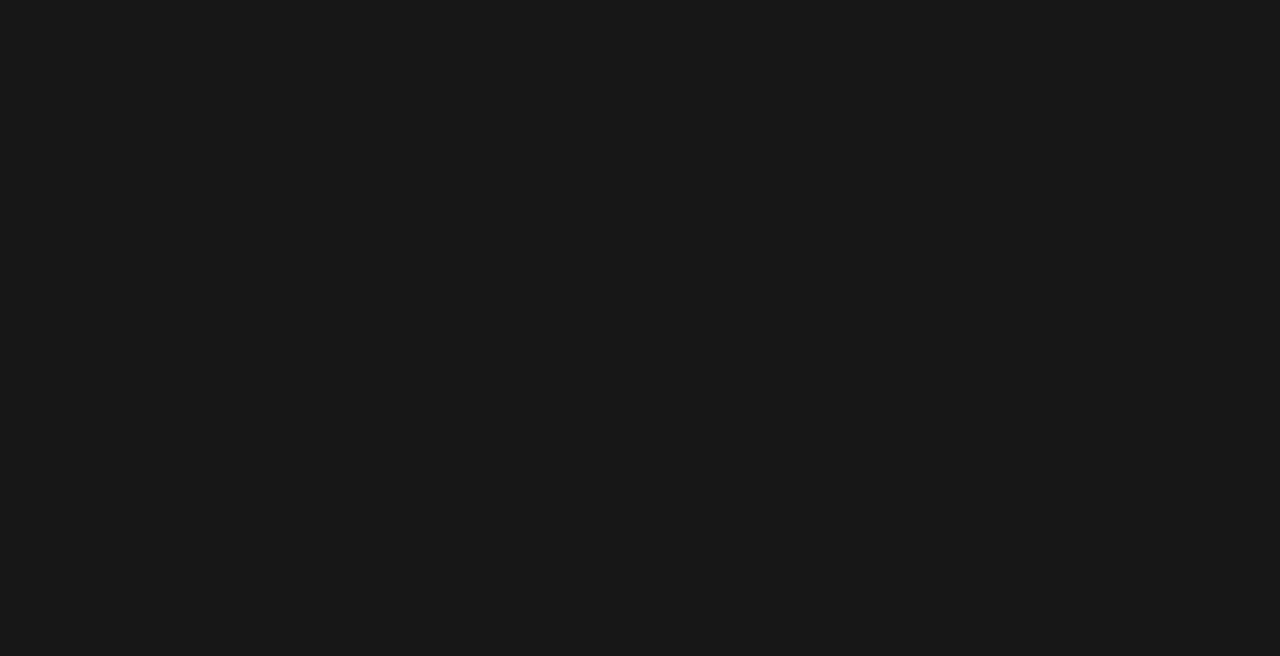
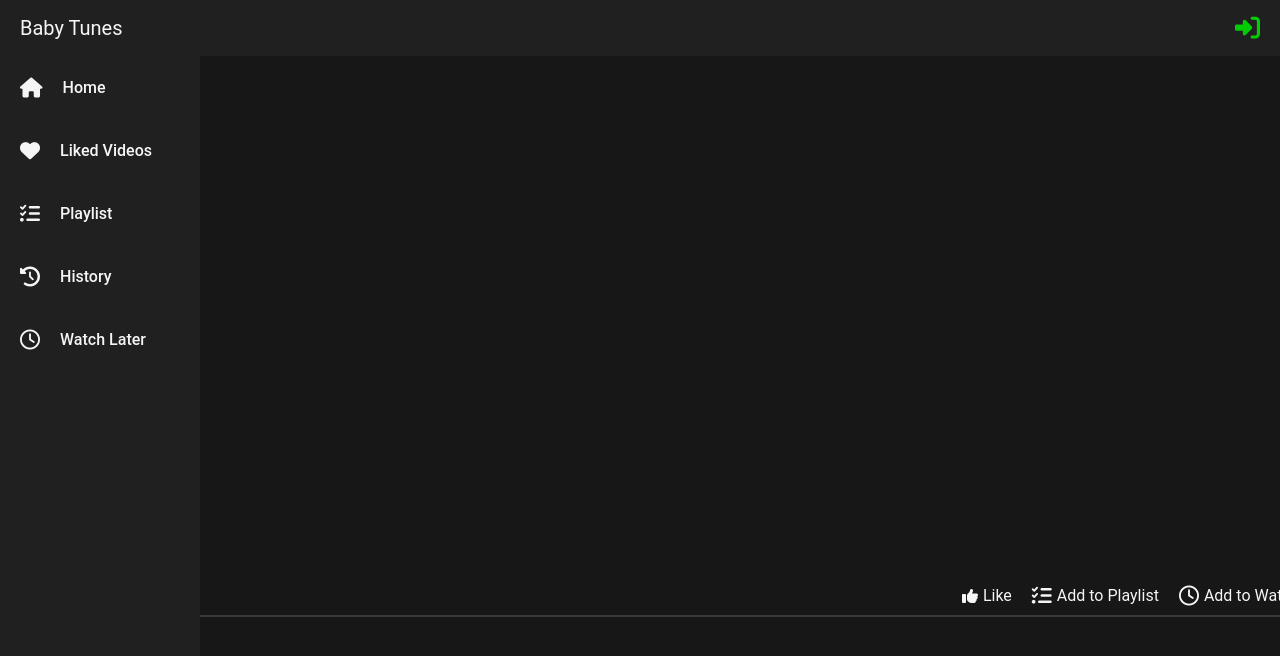
Before and after one commit to irajbhinde/babytunes, a React (Create React App) app: page /video/1 in a window 1280 px wide. Before the commit this address had no page. Shown: the top 656 px of the page. Built offline with nearby package versions, Linux system fonts and the light colour scheme; what miragejs would draw is missing.

Commit message:
feat : video page+card, changes in videos.js

```diff
--- a/package.json
+++ b/package.json
@@ -11,6 +11,7 @@
     "mockman-js": "^1.1.5",
     "react": "^18.1.0",
     "react-dom": "^18.1.0",
+    "react-player": "^2.10.1",
     "react-router-dom": "^6.3.0",
     "react-scripts": "5.0.1",
     "uuid": "^8.3.2"
--- a/src/Components/Cards/Cards.jsx
+++ b/src/Components/Cards/Cards.jsx
@@ -1,6 +1,6 @@
 import "./cards.css";
 import "../../Utils/styles.css";
-import { Link, useNavigate } from "react-router-dom";
+import { Link, useNavigate, useParams } from "react-router-dom";
 import { useState } from "react";
 import { useVideo, useAuth, useFeatures } from "../context/index";
 import {
@@ -10,6 +10,7 @@ import {
   deleteVideoFromPlaylist,
 } from "../../Utils/videoPage-functions";
 import { PlayListModal } from "../index";
+import ReactPlayer from "react-player";
 
 export const CategoryCard = ({ navigationByCategory, category }) => {
   const { categoryName, _id, image } = category;
@@ -42,6 +43,10 @@ export const VideoListingCard = ({ video }) => {
     <>
       <div key={_id} className="videolisting-cards">
         <img
+          onClick={() => {
+            featureDispatch({ type: "SET_VIDEO", payload: video });
+            navigate(`/video/${_id}`);
+          }}
           className="videolisting_img"
           src="https://i.ytimg.com/vi/f013dR_y7DI/hqdefault.jpg?s…RUAAIhCGAE=&rs=AOn4CLCmmUMogcnMu2KFfSuEnC-AN0plmw"
           alt="error"
@@ -200,3 +205,35 @@ export const PlaylistVideoCard = ({ video, playlistId }) => {
     </div>
   );
 };
+
+export const VideoPlayerCard = () => {
+  const { featureState } = useFeatures();
+  const { currentVideo } = featureState;
+  const { url, title, creator, description } = currentVideo;
+  return (
+    <div className="video-container flex_c">
+      <ReactPlayer width="120rem" height="45rem" controls={true} url={url} />
+      <div className="videoDescription-container flex_r">{title}</div>
+      <div className="video-features flex_r">
+        <div className="video-creator">{creator}</div>
+        <div className="video-functions flex_r">
+          <div className="flex_r cursor-pointer">
+            <i className="fa-solid fa-thumbs-up"></i>
+            <p>Like</p>
+          </div>
+          <div className="flex_r cursor-pointer">
+            <i className="fa-solid fa-list-check fa-lg"></i>
+            <p>Add to Playlist</p>
+          </div>
+          <div className="flex_r cursor-pointer">
+            <i className="fa-regular fa-clock fa-lg"></i>
+            <p>Add to Watch Later</p>
+          </div>
+        </div>
+      </div>
+      <div className="video-description">
+        <p>{description}</p>
+      </div>
+    </div>
+  );
+};
--- a/src/Components/Cards/cards.css
+++ b/src/Components/Cards/cards.css
@@ -99,6 +99,7 @@
   font-size: 1.6rem;
   padding-top: 1rem;
   display: flex;
+  gap: 0.5rem;
 }
 
 .kebab-menu {
--- a/src/Components/index.js
+++ b/src/Components/index.js
@@ -4,6 +4,7 @@ import {
   VideoListingCard,
   PlaylistCard,
   PlaylistVideoCard,
+  VideoPlayerCard
 } from "./Cards/Cards";
 import Nav from "../Components/Nav/Nav";
 import Chips from "../Components/Chips/Chips";
@@ -26,4 +27,5 @@ export {
   PlaylistCard,
   PlaylistVideoCard,
   CreateNewPlaylistModal,
+  VideoPlayerCard
 };
--- a/src/backend/db/videos.js
+++ b/src/backend/db/videos.js
@@ -6,145 +6,161 @@ export const videos = [
   {
     _id: uuid(),
     categoryName: "Music",
-    title: "Music Title Goes Here",
+    title: "Twinkle Twinkle Little Star",
     description:
       "At vero eos et accusamus et iusto odio dignissimos ducimus qui blanditiis praesentium voluptatum deleniti atque corrupti quos dolores et quas molestias excepturi sint occaecati cupiditate non provident, similique sunt in culpa qui officia deserunt mollitia animi, id est laborum et dolorum fuga.",
     creator: "Soham Shah",
+    url: "https://www.youtube.com/watch?v=hqzvHfy-Ij0",
     bottom: false,
   },
   {
     _id: uuid(),
     categoryName: "Music",
-    title: "Music Title Goes Here",
+    title: "Bal Ganesh - Naache Dhin Dhin",
     creator: "Sentdex",
     description:
       "At vero eos et accusamus et iusto odio dignissimos ducimus qui blanditiis praesentium voluptatum deleniti atque corrupti quos dolores et quas molestias excepturi sint occaecati cupiditate non provident, similique sunt in culpa qui officia deserunt mollitia animi, id est laborum et dolorum fuga.",
     bottom: false,
+    url: "https://www.youtube.com/watch?v=r3OKRsAUcbI",
   },
   {
     _id: uuid(),
     categoryName: "TV_Shows",
-    title: "TV Show Title Goes Here",
+    title: "Tom & Jerry",
     creator: "Sentdex",
     description:
       "At vero eos et accusamus et iusto odio dignissimos ducimus qui blanditiis praesentium voluptatum deleniti atque corrupti quos dolores et quas molestias excepturi sint occaecati cupiditate non provident, similique sunt in culpa qui officia deserunt mollitia animi, id est laborum et dolorum fuga.",
     bottom: false,
+    url: "https://www.youtube.com/watch?v=t0Q2otsqC4I",
   },
   {
     _id: uuid(),
     categoryName: "TV_Shows",
-    title: "TV Show Title Goes Here",
+    title: "Mickey and Donald Have a Farm 🚜",
     creator: "Sentdex",
     description:
       "At vero eos et accusamus et iusto odio dignissimos ducimus qui blanditiis praesentium voluptatum deleniti atque corrupti quos dolores et quas molestias excepturi sint occaecati cupiditate non provident, similique sunt in culpa qui officia deserunt mollitia animi, id est laborum et dolorum fuga.",
     bottom: false,
+    url: "https://www.youtube.com/watch?v=XOnHtStmbCI",
   },
   {
     _id: uuid(),
     categoryName: "Learning",
-    title: "Learning Title Goes Here",
+    title: "Pre School Learning For Kids",
     creator: "Sentdex",
     description:
       "At vero eos et accusamus et iusto odio dignissimos ducimus qui blanditiis praesentium voluptatum deleniti atque corrupti quos dolores et quas molestias excepturi sint occaecati cupiditate non provident, similique sunt in culpa qui officia deserunt mollitia animi, id est laborum et dolorum fuga.",
     bottom: false,
+    url: "https://www.youtube.com/watch?v=kCHeKc2R96o",
   },
   {
     _id: uuid(),
     categoryName: "Cartoon",
-    title: "Cartoon Title Goes Here",
+    title: "Phonics Song with TWO Words - A For Apple - ABC Alphabet Songs",
     creator: "Sentdex",
     description:
       "At vero eos et accusamus et iusto odio dignissimos ducimus qui blanditiis praesentium voluptatum deleniti atque corrupti quos dolores et quas molestias excepturi sint occaecati cupiditate non provident, similique sunt in culpa qui officia deserunt mollitia animi, id est laborum et dolorum fuga.",
     bottom: false,
+    url: "https://www.youtube.com/watch?v=hq3yfQnllfQ",
   },
   {
     _id: uuid(),
     categoryName: "Cartoon",
-    title: "Cartoon Title Goes Here",
+    title: "लकड़ी की काठी | Lakdi ki kathi | Popular Hindi Children Songs",
     creator: "Sentdex",
     description:
       "At vero eos et accusamus et iusto odio dignissimos ducimus qui blanditiis praesentium voluptatum deleniti atque corrupti quos dolores et quas molestias excepturi sint occaecati cupiditate non provident, similique sunt in culpa qui officia deserunt mollitia animi, id est laborum et dolorum fuga.",
     bottom: false,
+    url: "https://www.youtube.com/watch?v=3bLfzgZ-wO8",
   },
   {
     _id: uuid(),
     categoryName: "Sports",
-    title: "Sports Title Goes Here",
+    title: "Names of Sports for Kids in English",
     creator: "Sentdex",
     description:
       "At vero eos et accusamus et iusto odio dignissimos ducimus qui blanditiis praesentium voluptatum deleniti atque corrupti quos dolores et quas molestias excepturi sint occaecati cupiditate non provident, similique sunt in culpa qui officia deserunt mollitia animi, id est laborum et dolorum fuga.",
     bottom: false,
+    url: "https://www.youtube.com/watch?v=yZUeOF1UAk8",
   },
   {
     _id: uuid(),
     categoryName: "Sports",
-    title: "Sports Title Goes Here",
+    title: "Vlad and Nikita play sports and want to be strong",
     creator: "Sentdex",
     description:
       "At vero eos et accusamus et iusto odio dignissimos ducimus qui blanditiis praesentium voluptatum deleniti atque corrupti quos dolores et quas molestias excepturi sint occaecati cupiditate non provident, similique sunt in culpa qui officia deserunt mollitia animi, id est laborum et dolorum fuga.",
     bottom: false,
+    url: "https://www.youtube.com/watch?v=Ij7k1ozU6l0",
   },
   {
     _id: uuid(),
     categoryName: "Learning",
-    title: "Learning Title Goes Here",
+    title: "ChuChu TV Numbers Song",
     creator: "Sentdex",
     description:
       "At vero eos et accusamus et iusto odio dignissimos ducimus qui blanditiis praesentium voluptatum deleniti atque corrupti quos dolores et quas molestias excepturi sint occaecati cupiditate non provident, similique sunt in culpa qui officia deserunt mollitia animi, id est laborum et dolorum fuga.",
     bottom: false,
+    url: "https://www.youtube.com/watch?v=fHqjNHxmB7c",
   },
   {
     _id: uuid(),
     categoryName: "Music",
-    title: "Music Title Goes Here",
+    title: "Johny Johny Yes Papa 👶",
     creator: "Sentdex",
     description:
       "At vero eos et accusamus et iusto odio dignissimos ducimus qui blanditiis praesentium voluptatum deleniti atque corrupti quos dolores et quas molestias excepturi sint occaecati cupiditate non provident, similique sunt in culpa qui officia deserunt mollitia animi, id est laborum et dolorum fuga.",
     bottom: false,
+    url: "https://www.youtube.com/watch?v=F4tHL8reNCs",
   },
   {
     _id: uuid(),
     categoryName: "Music",
-    title: "Neural Networks from Scratch - P.1 Intro and Neuron Code",
+    title: "Baby Shark Dance",
     creator: "Sentdex",
     description:
       "At vero eos et accusamus et iusto odio dignissimos ducimus qui blanditiis praesentium voluptatum deleniti atque corrupti quos dolores et quas molestias excepturi sint occaecati cupiditate non provident, similique sunt in culpa qui officia deserunt mollitia animi, id est laborum et dolorum fuga.",
     bottom: false,
+    url: "youtube.com/watch?v=XqZsoesa55w",
   },
   {
     _id: uuid(),
     categoryName: "TV Shows",
-    title: "Neural Networks from Scratch - P.1 Intro and Neuron Code",
+    title: "Minions Mini Movie",
     creator: "Sentdex",
     description:
       "At vero eos et accusamus et iusto odio dignissimos ducimus qui blanditiis praesentium voluptatum deleniti atque corrupti quos dolores et quas molestias excepturi sint occaecati cupiditate non provident, similique sunt in culpa qui officia deserunt mollitia animi, id est laborum et dolorum fuga.",
     bottom: true,
+    url: "https://www.youtube.com/watch?v=sL3kLxsy-Lg",
   },
   {
     _id: uuid(),
     categoryName: "Cartoon",
-    title: "Neural Networks from Scratch - P.1 Intro and Neuron Code",
+    title: "Minions Banana Happy Birthday Funny Cartoon",
     creator: "Sentdex",
     description:
       "At vero eos et accusamus et iusto odio dignissimos ducimus qui blanditiis praesentium voluptatum deleniti atque corrupti quos dolores et quas molestias excepturi sint occaecati cupiditate non provident, similique sunt in culpa qui officia deserunt mollitia animi, id est laborum et dolorum fuga.",
     bottom: true,
+    url: "https://www.youtube.com/watch?v=ffSFo0__NO0",
   },
   {
     _id: uuid(),
     categoryName: "Learning",
-    title: "Neural Networks from Scratch - P.1 Intro and Neuron Code",
+    title: "ABC SONG | ABC Songs for Children",
     creator: "Sentdex",
     description:
       "At vero eos et accusamus et iusto odio dignissimos ducimus qui blanditiis praesentium voluptatum deleniti atque corrupti quos dolores et quas molestias excepturi sint occaecati cupiditate non provident, similique sunt in culpa qui officia deserunt mollitia animi, id est laborum et dolorum fuga.",
     bottom: true,
+    url: "https://www.youtube.com/watch?v=_UR-l3QI2nE",
   },
   {
     _id: uuid(),
     categoryName: "Music",
-    title: "Neural Networks from Scratch - P.1 Intro and Neuron Code",
+    title: "Bath Song",
     creator: "Sentdex",
     description:
       "At vero eos et accusamus et iusto odio dignissimos ducimus qui blanditiis praesentium voluptatum deleniti atque corrupti quos dolores et quas molestias excepturi sint occaecati cupiditate non provident, similique sunt in culpa qui officia deserunt mollitia animi, id est laborum et dolorum fuga.",
     bottom: true,
+    url: "https://www.youtube.com/watch?v=WRVsOCh907o",
   },
 ];
--- a/src/pages/Routes/Router.jsx
+++ b/src/pages/Routes/Router.jsx
@@ -7,6 +7,7 @@ import {
   WatchLaterVideos,
   PlaylistPage,
   PlaylistVideos,
+  VideoPage
 } from "../index";
 import SignupPage from "../Signup Page/SignupPage";
 
@@ -21,6 +22,7 @@ export default function Router() {
       <Route path="/watchlater" element={<WatchLaterVideos />} />
       <Route path="/playlist" element={<PlaylistPage />} />
       <Route path="/playlist/:playlistId" element={<PlaylistVideos />} />
+      <Route path="/video/:videoId" element={< VideoPage />} />
     </Routes>
   );
 }
--- /dev/null
+++ b/src/pages/Video Page/VideoPage.jsx
@@ -0,0 +1,18 @@
+import { Nav, Sidebar } from "../../Components";
+import "./video-page.css";
+import "../../Utils/styles.css";
+import { VideoPlayerCard } from "../../Components/Cards/Cards";
+
+export default function VideoPage() {
+  return (
+    <div className="videoPage-wrapper">
+      <Nav />
+      <Sidebar />
+      <div className="videoPage-container">
+        <div className="videos">
+          <VideoPlayerCard />
+        </div>
+      </div>
+    </div>
+  );
+}
--- /dev/null
+++ b/src/pages/Video Page/video-page.css
@@ -0,0 +1,29 @@
+.videoPage-container {
+  grid-area: Videos;
+  overflow: scroll;
+  overflow-x: hidden;
+}
+
+.videoPage-wrapper {
+  font-size: 2rem;
+  overflow-x: hidden;
+  font-family: "Roboto", sans-serif;
+  color: var(--white-textcolor);
+  display: grid;
+  grid-template-columns: 20rem 1fr;
+  grid-template-rows: 5.6rem 1fr;
+  width: 100%;
+  height: 100vh;
+  grid-template-areas:
+    "nav nav nav"
+    "sidebar Videos Videos"
+    "sidebar Videos Videos";
+}
+
+.videos {
+  margin-top: 4rem;
+  display: flex;
+  gap: 2rem;
+  flex-wrap: wrap;
+  justify-content: center;
+}
--- a/src/pages/index.js
+++ b/src/pages/index.js
@@ -4,6 +4,7 @@ import LoginPage from "./login/LoginPage";
 import WatchLaterVideos from "./Watch Later Videos/WatchLaterVideos"
 import PlaylistPage from "./Playlist Page/Playlist-Page";
 import PlaylistVideos from "./Playlist Videos/PlaylistVideos";
+import VideoPage from "./Video Page/VideoPage"
 import Router from "./Routes/Router";
 
-export {Landingpage,Router, VideoListingPage, LoginPage, WatchLaterVideos, PlaylistPage, PlaylistVideos}
+export {Landingpage,Router, VideoListingPage, LoginPage, WatchLaterVideos, PlaylistPage, PlaylistVideos, VideoPage}
```
Also changed, not shown: 1 other file (tests, documents, lock files or other folders).
